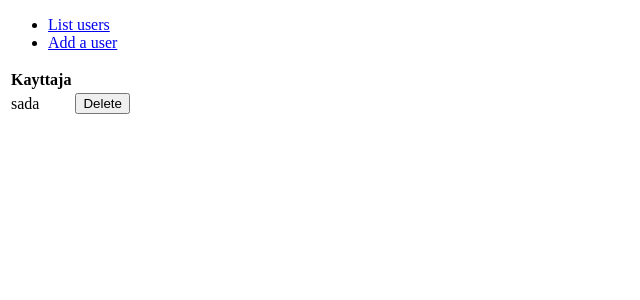
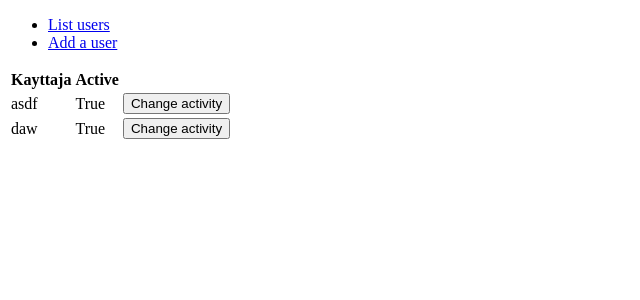
Before and after one commit to Cell9/Keskustelufoorumi, a Flask app: page /kayttaja/ in a window 1280 px wide. Shown: the top 300 px of the page, without its empty margins (0-640 px from the left). Run offline with Flask 2, Linux system fonts and the light colour scheme; data comes from the database, SQL or seed files in the repository.

Commit message:
Toiminnallisuuden muutoksia

```diff
--- a/application/__init__.py
+++ b/application/__init__.py
@@ -9,7 +9,7 @@ db = SQLAlchemy(app)
 
 from application import views
 
-from application.kayttaja import tiedot
+from application.kayttaja import models
 from application.kayttaja import views
 
 db.create_all()
--- a/application/kayttaja/views.py
+++ b/application/kayttaja/views.py
@@ -1,6 +1,6 @@
 from application import app, db
 from flask import redirect, render_template, request, url_for
-from application.kayttaja.tiedot import Kayttaja
+from application.kayttaja.models import Kayttaja
 
 @app.route("/kayttaja/", methods=["GET"])
 def kayttaja_index():
@@ -11,11 +11,15 @@ def kayttaja_form():
     return render_template("kayttaja/new.html")
 
 @app.route("/kayttaja/<kayttaja_id>/", methods=["POST"])
-def kayttaja_delete(kayttaja_id):
+def kayttaja_active(kayttaja_id):
 
     t = Kayttaja.query.get(kayttaja_id)
+    if t.active == False:
+        t.active = True
+    else:
+        t.active = False
 
-    db.session().delete(t)
+
     db.session().commit()
 
     return redirect(url_for("kayttaja_index"))
--- a/application/templates/kayttaja/list.html
+++ b/application/templates/kayttaja/list.html
@@ -4,13 +4,15 @@
   <table>
     <tr>
       <th>Kayttaja</th>
+	  <th>Active</th>
     </tr>
     {% for kayttaja in kayttaja %}
     <tr>
       <td>{{ kayttaja.name }}</td>
+	  <td>{{ kayttaja.active }}</td>
 	  <td>
-		<form method="POST" action="{{ url_for('kayttaja_delete', kayttaja_id=kayttaja.id) }}">
-			<input type="submit" value="Delete"/>
+		<form method="POST" action="{{ url_for('kayttaja_active', kayttaja_id=kayttaja.id) }}">
+			<input type="submit" value="Change activity"/>
 		</form>
       </td>
     </tr>
```
Also changed, not shown: application/kayttaja/models.py (added, +12 -0 lines), application/kayttaja/tiedot.py (deleted, +0 -14 lines), application/kayttaja.db, application/kayttaja/kayttaja.db (deleted).
